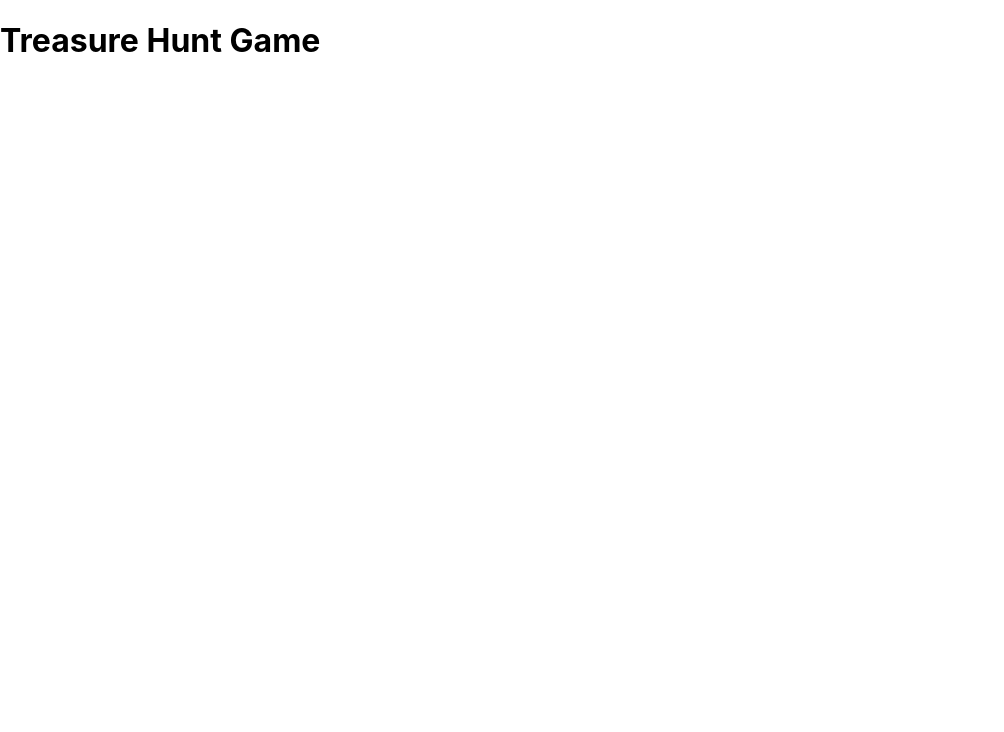
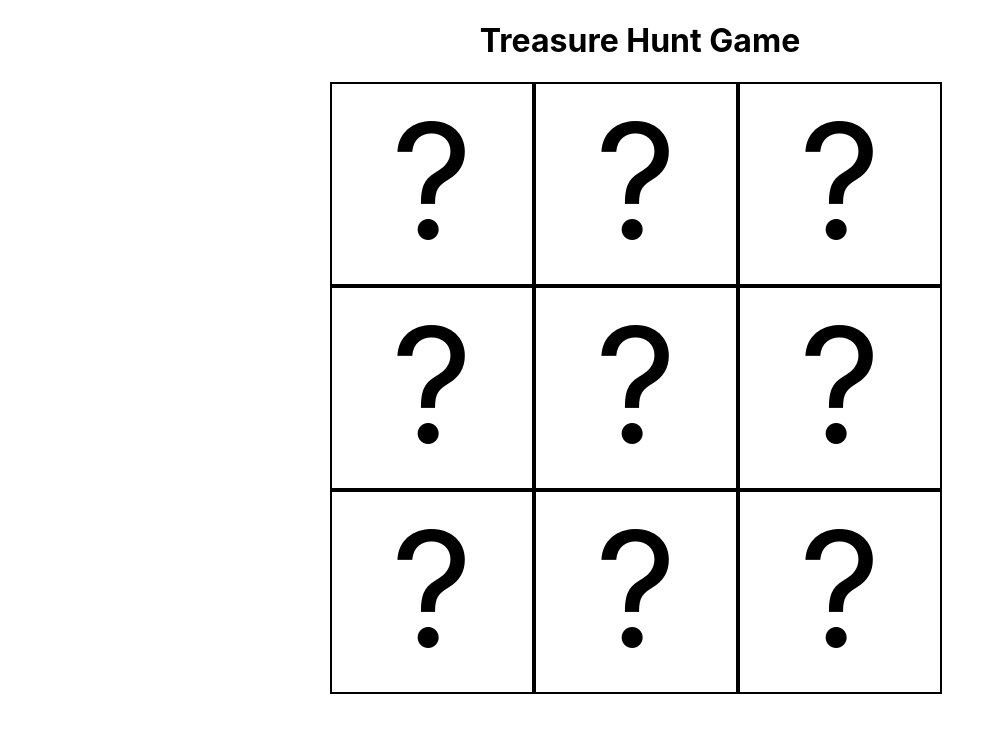
Before and after one commit to learn-academy-2021-charlie/treasure-hunt-CSapien08, a React (Create React App) app: page / in a window 1280 px wide. Shown: the top 732 px of the page, without its empty margins (0-1004 px from the left). Built offline with nearby package versions, Linux system fonts and the light colour scheme.

Commit message:
added grid with question marks

```diff
--- a/src/App.css
+++ b/src/App.css
@@ -0,0 +1,18 @@
+h1 {
+    text-align: center;
+}
+
+#grid {
+    height: 200px;
+    width: 200px;
+    border: 2px solid black;
+    font-size: 10rem;
+    text-align: center;
+}
+
+#gameboard {
+    display: flex;
+    width: 620px;
+    flex-wrap: wrap;
+    margin: 0 auto;
+}
--- a/src/App.js
+++ b/src/App.js
@@ -1,4 +1,5 @@
 import React, { Component } from 'react'
+import Square from './components/Square'
 import './App.css'
 
 class App extends Component{
@@ -13,6 +14,15 @@ class App extends Component{
     return(
       <>
         <h1>Treasure Hunt Game</h1>
+        <div id='gameboard'>
+          {this.state.board.map((value, index) => {
+            return <Square
+                      value={value}
+                      key={index}
+                  />
+          })}
+        </div>
+
       </>
     )
   }
--- a/src/components/Square.js
+++ b/src/components/Square.js
@@ -1,9 +1,11 @@
 import React, { Component } from 'react'
+
 
 class Square extends Component{
   render(){
     return(
       <>
+        <div id='grid'>{this.props.value}</div>
       </>
     )
   }
```
